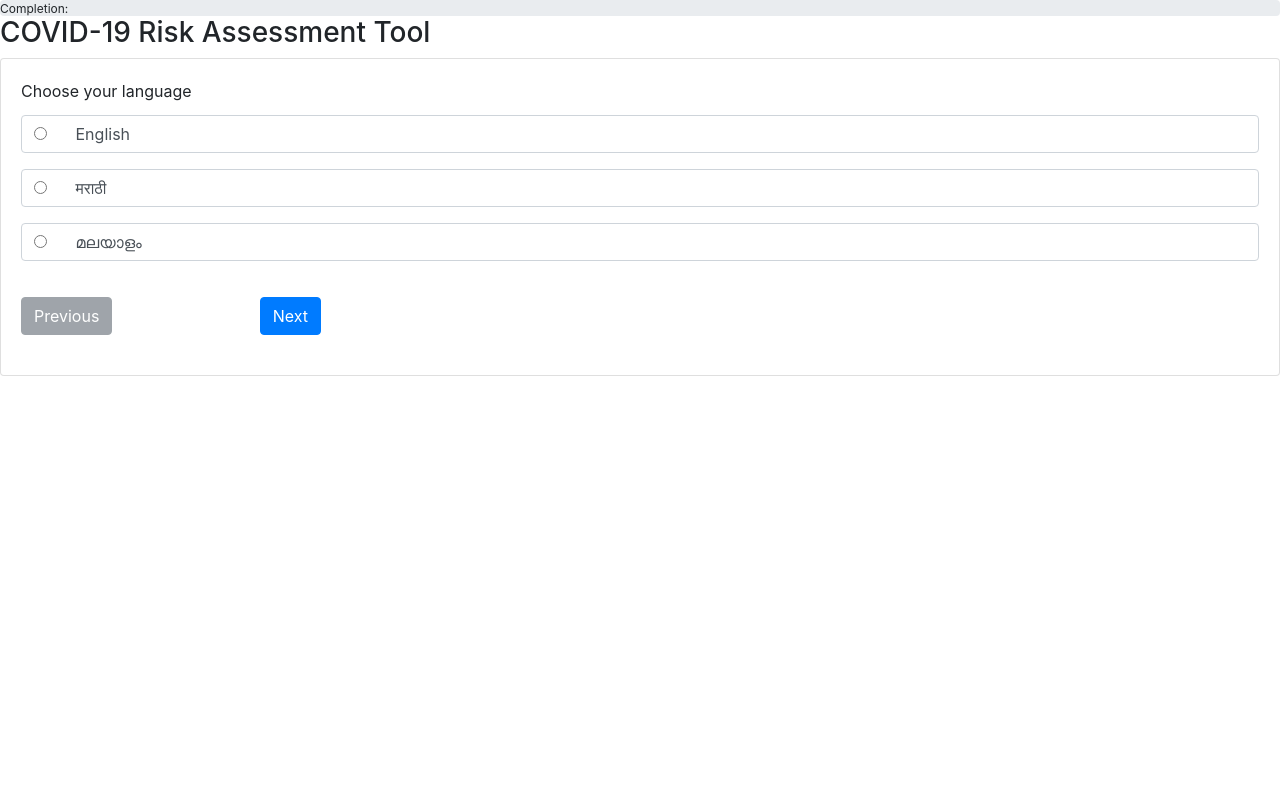
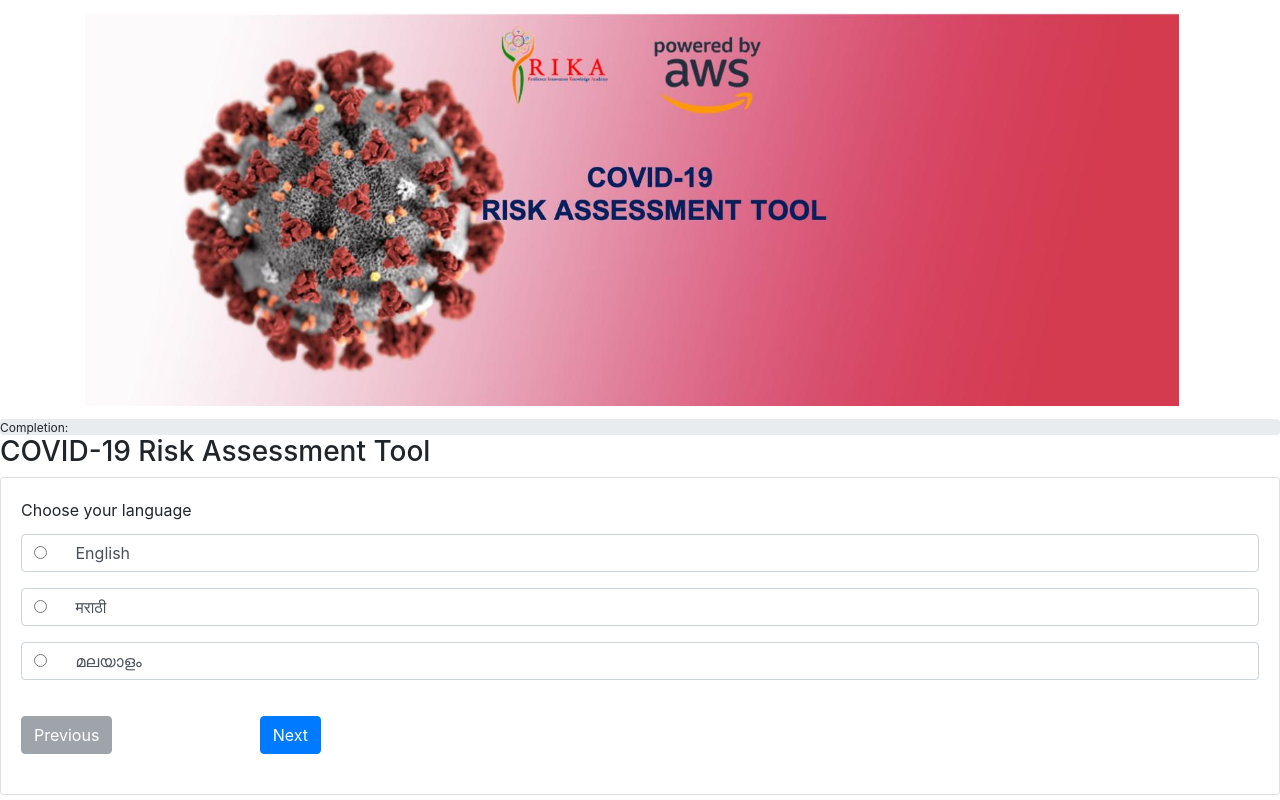
Before and after one commit to onlydevelop/covidquestion, an Angular app: page / in a window 1280 px wide. Built offline with nearby package versions, Linux system fonts and the light colour scheme.

Commit message:
Added the banner image

```diff
--- a/src/app/components/multi-step-form/multi-step-form.component.html
+++ b/src/app/components/multi-step-form/multi-step-form.component.html
@@ -1,4 +1,11 @@
 <div id="container" class="mu-4">
+    <nav class="navbar static-top">
+        <div class="container">
+            <a class="navbar-brand" href="#">
+                <img src="assets/img/banner.jpg" alt="" height="30%" width="100%">
+            </a>
+        </div>
+    </nav>
     <div class="progress">
         <span class="mr-4">Completion: </span><div class="progress-bar progress-bar-striped bg-primary" role="progressbar" [style.width]="progress" aria-valuenow="80" aria-valuemin="0" aria-valuemax="100"></div>
     </div>
```
Also changed, not shown: src/assets/img/banner.jpg (added).
